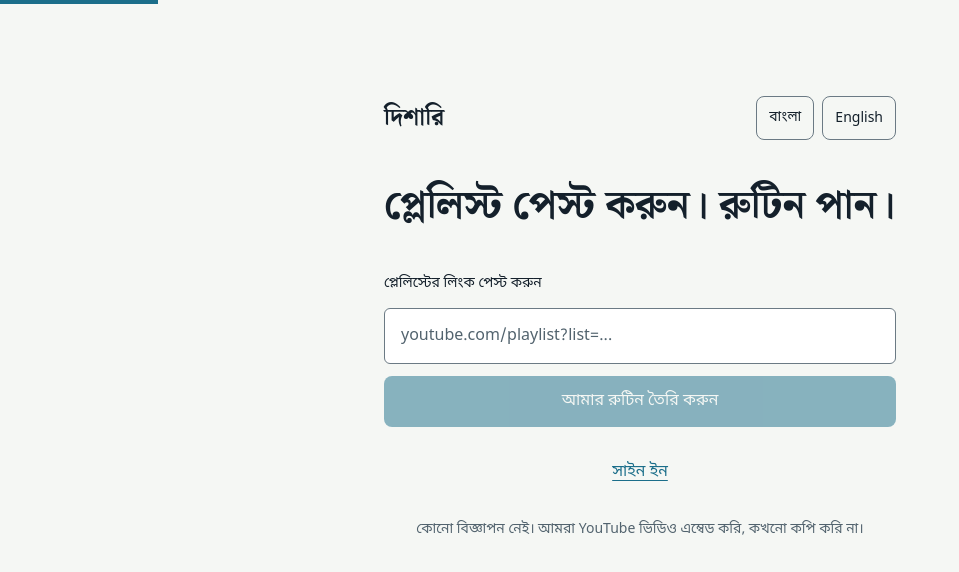
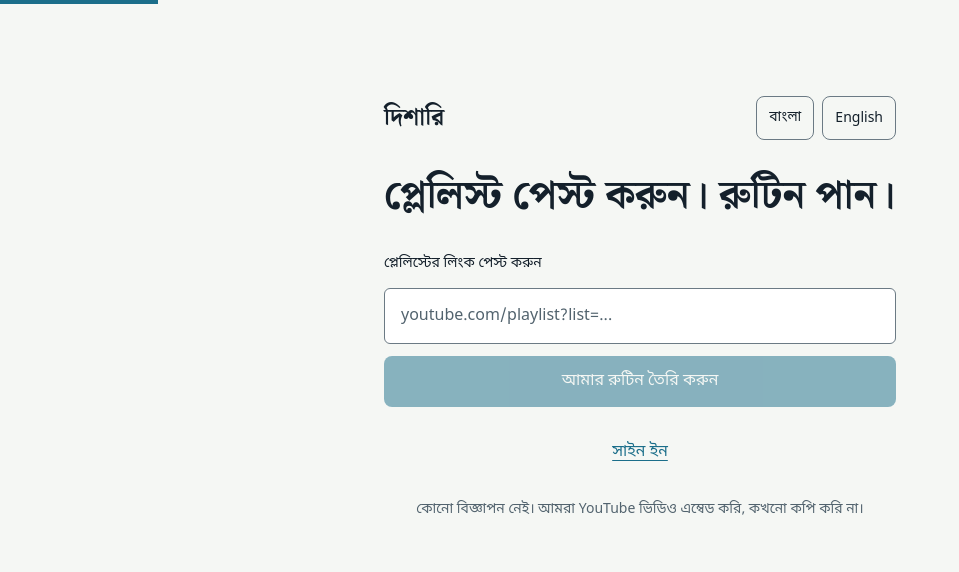
Before and after one commit to jaherunhasanrimon/StudyPath, a Next.js app: page / in a window 1280 px wide. Shown: the top 572 px of the page, without its empty margins (0-959 px from the left). Built offline with nearby package versions, Linux system fonts and the light colour scheme; no server answers; a web font is replaced by a local one.

Commit message:
fix: home page layout and display font rendering

```diff
--- a/src/app/page.tsx
+++ b/src/app/page.tsx
@@ -24,7 +24,14 @@ export default function HomePage() {
 
         {/* Hero */}
         <div className="space-y-2">
-          <p className="font-display text-[40px] leading-[48px] font-semibold text-ink">
+          <p
+            className="text-ink font-semibold"
+            style={{
+              fontFamily: 'var(--font-display)',
+              fontSize: '40px',
+              lineHeight: '48px',
+            }}
+          >
             {t('app.tagline')}
           </p>
         </div>
@@ -38,7 +45,7 @@ export default function HomePage() {
             id="playlist-url"
             type="url"
             placeholder="youtube.com/playlist?list=..."
-            className="w-full rounded-input border border-border bg-surface px-4 py-3 text-ink placeholder:text-slate focus:border-river focus:ring-0"
+            className="block w-full rounded-input border border-border bg-surface px-4 py-3 text-ink placeholder:text-slate focus:border-river focus:ring-0"
             style={{ height: '56px' }}
             disabled
           />
```
